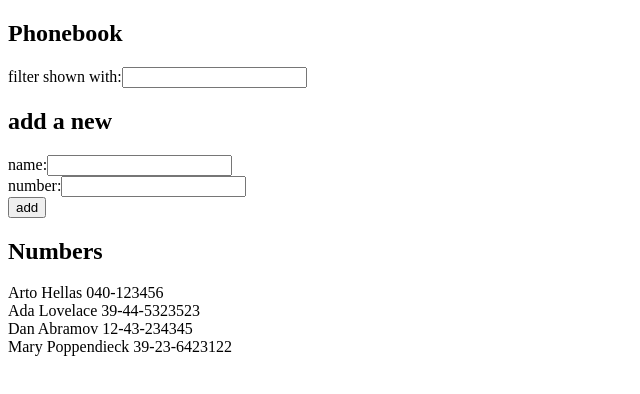
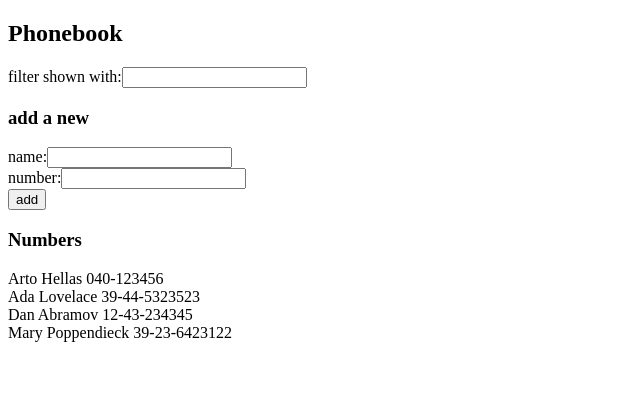
Before and after one commit to ostapvladyslavcoding/fullstackopen, a React (Vite) app in the folder part2/phonebook/: page / in a window 1280 px wide. Shown: the top 394 px of the page, without its empty margins (0-640 px from the left). Built offline with nearby package versions, Linux system fonts and the light colour scheme.

Commit message:
Exercise 2.10

```diff
--- a/part2/phonebook/src/App.jsx
+++ b/part2/phonebook/src/App.jsx
@@ -1,4 +1,7 @@
 import { useState } from 'react'
+import Filter from './components/Filter'
+import PersonForm from './components/PersonForm'
+import Persons from './components/Persons'
 
 const App = () => {
   const [persons, setPersons] = useState([
@@ -49,39 +52,22 @@ const App = () => {
   return (
     <div>
       <h2>Phonebook</h2>
-      <div>
-        filter shown with:
-        <input
-          value={filter}
-          onChange={handleFilterChange}
-        />
-      </div>
-      <h2>add a new</h2>
-      <form onSubmit={addPerson}>
-        <div>
-          name:
-          <input
-            value={newName}
-            onChange={handleNameChange}
-          />
-        </div>
-        <div>
-          number:
-          <input
-            value={newNumber}
-            onChange={handleNumberChange}
-          />
-        </div>
-        <div>
-          <button type='submit'>add</button>
-        </div>
-      </form>
-      <h2>Numbers</h2>
-      {personsToShow.map((person) => (
-        <div key={person.name}>
-          {person.name} {person.number}
-        </div>
-      ))}
+      <Filter
+        filter={filter}
+        handleFilterChange={handleFilterChange}
+      />
+
+      <h3>add a new</h3>
+      <PersonForm
+        addPerson={addPerson}
+        newName={newName}
+        handleNameChange={handleNameChange}
+        newNumber={newNumber}
+        handleNumberChange={handleNumberChange}
+      />
+
+      <h3>Numbers</h3>
+      <Persons personsToShow={personsToShow} />
     </div>
   )
 }
--- /dev/null
+++ b/part2/phonebook/src/components/Filter.jsx
@@ -0,0 +1,13 @@
+const Filter = ({ filter, handleFilterChange }) => {
+  return (
+    <div>
+      filter shown with:
+      <input
+        value={filter}
+        onChange={handleFilterChange}
+      />
+    </div>
+  )
+}
+
+export default Filter
--- /dev/null
+++ b/part2/phonebook/src/components/PersonDetails.jsx
@@ -0,0 +1,7 @@
+const PersonDetails = ({ person }) => (
+  <div>
+    {person.name} {person.number}
+  </div>
+)
+
+export default PersonDetails
--- /dev/null
+++ b/part2/phonebook/src/components/PersonForm.jsx
@@ -0,0 +1,31 @@
+const PersonForm = ({
+  addPerson,
+  newName,
+  handleNameChange,
+  newNumber,
+  handleNumberChange,
+}) => {
+  return (
+    <form onSubmit={addPerson}>
+      <div>
+        name:
+        <input
+          value={newName}
+          onChange={handleNameChange}
+        />
+      </div>
+      <div>
+        number:
+        <input
+          value={newNumber}
+          onChange={handleNumberChange}
+        />
+      </div>
+      <div>
+        <button type='submit'>add</button>
+      </div>
+    </form>
+  )
+}
+
+export default PersonForm
--- /dev/null
+++ b/part2/phonebook/src/components/Persons.jsx
@@ -0,0 +1,11 @@
+import PersonDetails from './PersonDetails'
+
+const Persons = ({ personsToShow }) =>
+  personsToShow.map((person) => (
+    <PersonDetails
+      key={person.name}
+      person={person}
+    />
+  ))
+
+export default Persons
```
